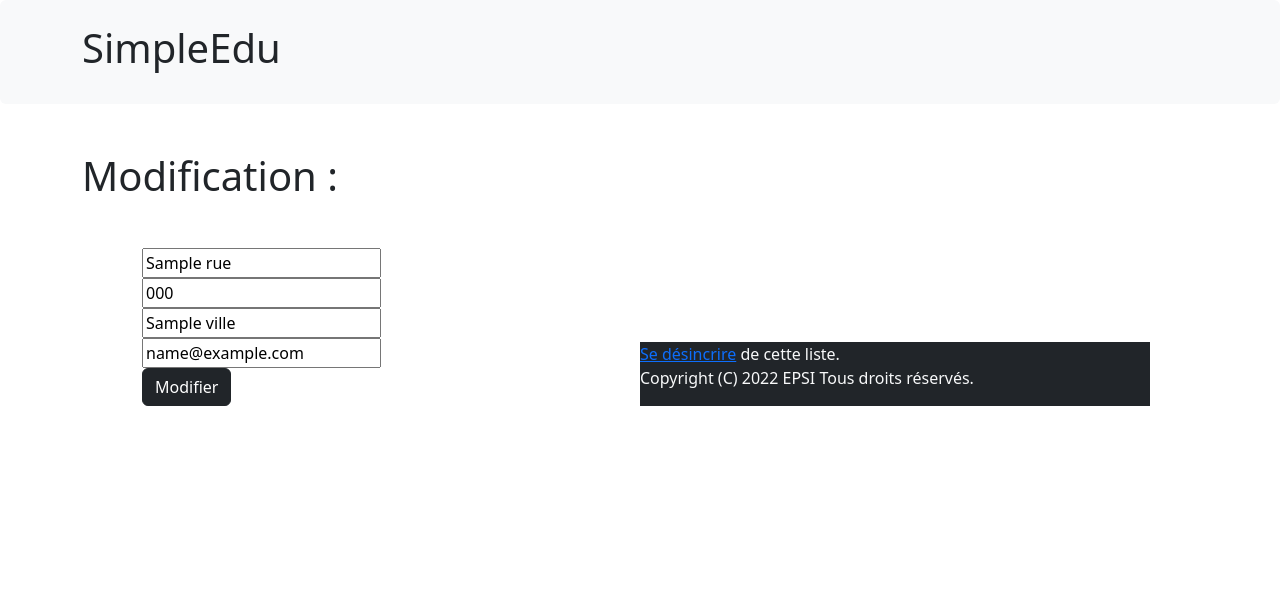
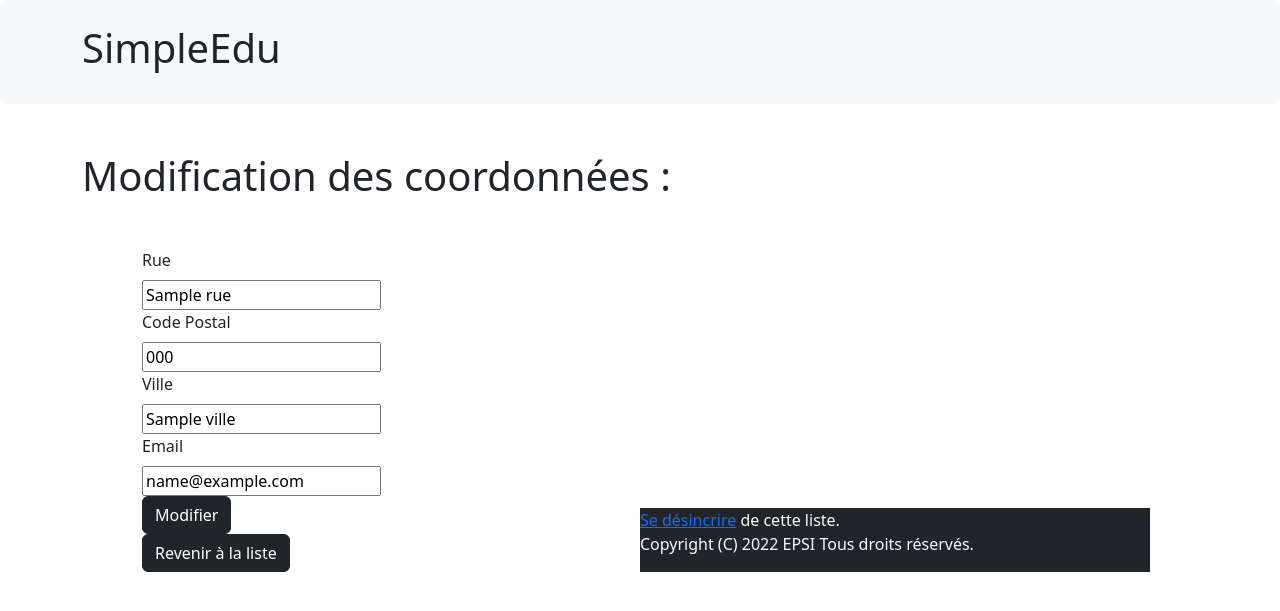
Before and after one commit to Agathe2310/Simpleduc, a PHP site: template template/modifCoPersonne.html.twig in a window 1280 px wide. Shown: the part 56-667 px from the top of the page. Run offline with PHP 8.4, Linux system fonts and the light colour scheme; the template is opened without the code that fills it: most values are stand-ins (such as "Sample title", 1, 10 or a date in 2020); some libraries are stand-ins or nearby versions.

Commit message:
Coordonnées

```diff
--- a/template/modifCoPersonne.html.twig
+++ b/template/modifCoPersonne.html.twig
@@ -5,20 +5,35 @@
 
 {% block content %}
 <div class="container">
-  <h1>Modification :</h1>
+  <h1>Modification des coordonnées :</h1>
   <div style="display:grid; grid-template-columns: 1fr 1fr;" class="m-5">
     <div style="display:grid; grid-template-columns: 1fr 1fr;">
 
       <div>
         <div class="container">
-          <form method="post" id="{{co.IDPersonne}}">
+          <form method="post" id="{{co.IDPersonne}}" action="index.php?page=listePersonnes">
+            <label for="nom" class="form-label">
+              Rue
+            </label>
             <input type="text" value="{{co.Rue}}" name="Rue"/>
+            <label for="nom" class="form-label">
+              Code Postal
+            </label>
             <input type="text" value="{{co.Code_Postal}}" name="CodePostal"/>
+            <label for="nom" class="form-label">
+              Ville
+            </label>
             <input type="text" value="{{co.Ville}}" name="Ville"/>
+            <br>
+            <label for="nom" class="form-label">
+              Email
+            </label>
             <input type="text" value="{{co.email}}" name="email"/>
             <button type="submit" class="btn btn-dark" name="btnModCo" value="{{co.IDPersonne}}" form="{{co.IDPersonne}}">
 
               Modifier </button>
+              <button type="submit" class="btn btn-dark" name="Revenir" action="index.php?page=listePersonnes" >
+                Revenir à la liste </button>
           </form>
       </div>
   </div>
```
Also changed, not shown: src/controller/ListePersonnesController.php (+15 -0 lines), src/model/ProjetModel.php (+7 -7 lines), template/addCoPersonne.html.twig (+5 -5 lines), template/listePersonnes.html.twig (+8 -4 lines).
